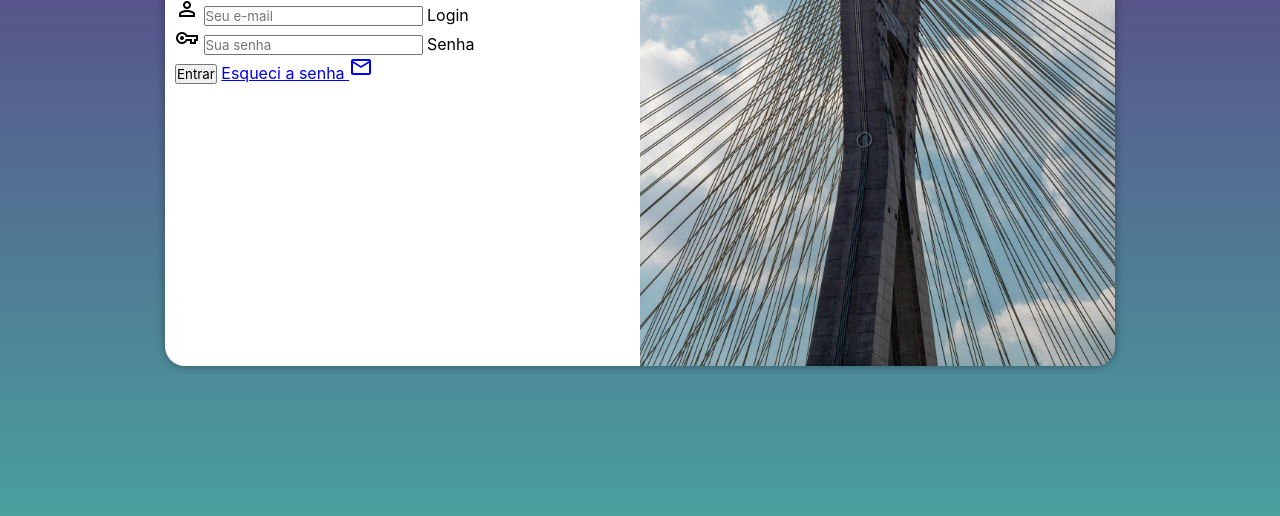
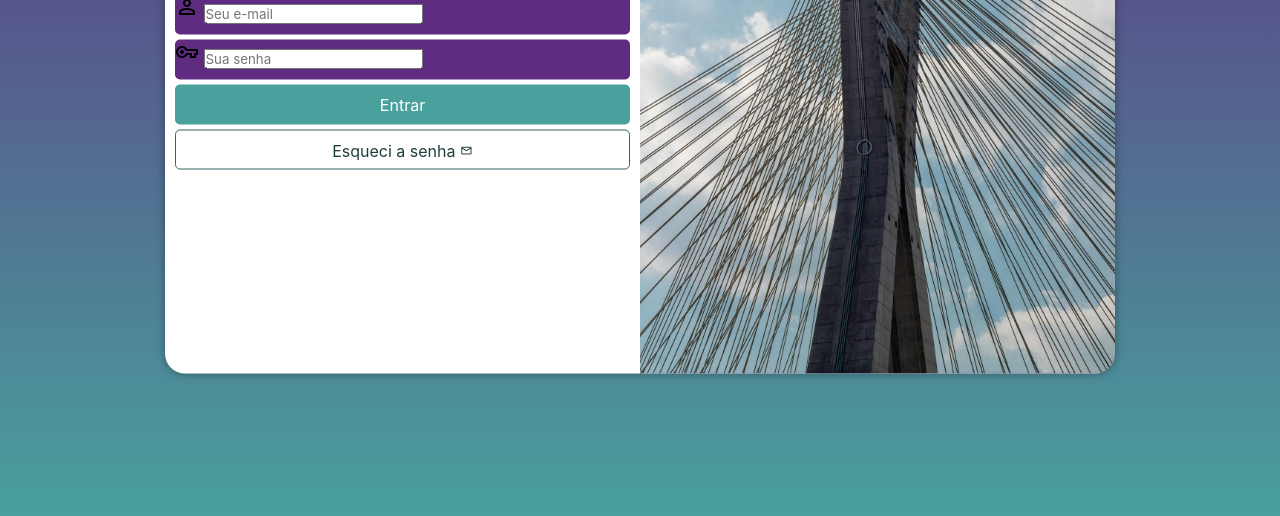
Before and after one commit to FabioHS9/projeto-login, a plain HTML site: page index.html in a window 1280 px wide. Shown: the part 284-800 px from the top of the page. Drawn offline with nearby package versions, Linux system fonts and the light colour scheme.

Commit message:
alteracoes

```diff
--- a/estilos/media-query.css
+++ b/estilos/media-query.css
@@ -43,10 +43,12 @@ Grandes telas: acima de 1200px; */
     float:left;
     width: 50%;
    }
+
+ div#formulario > h1{
+    font-size: 2em;
+ }
+ div#formulario > p{
+    font-size: 1.2em;
+ }
+
 }
-div#formulario > h1{
-    font-size: 2em;
-}
-div#formulario > p{
-    font-size: 1.2em;
-}
--- a/estilos/style.css
+++ b/estilos/style.css
@@ -33,7 +33,7 @@ section#login{
 
     background-color: white;
     width: 250px;
-    height: 500px;
+    height: 515px;
     border-radius: 20px;
     box-shadow: 0px 0px 10px rgba(0, 0, 0, 0.362);
     transition: width .3s,height .3s;
@@ -48,12 +48,58 @@ section#login > div#imagem{
 }
 section#login > div#formulario{
     display: block;
-   padding: 10px;
+    padding: 10px;
 }
 div#formulario > h1{
     text-align: center;
     margin-bottom: 10px;
 }
-div#formulario > p{
+div#formulario > p {
     font-size: 0.8em;
 }
+form > div.campo{
+    background-color: #5f2c82;
+    width: 100%;
+    display: block;
+    height: 40px;
+    border-radius: 5px;
+    margin: 5px 0px;
+}
+div.campo > label{
+    display: none;
+}
+form > input[type=submit]{
+    display: block;
+    font-size: 1em;
+    width: 100%; /* do container, nao da tela toda*/
+    height: 40px;
+    background-color: #49a09d ;
+    color: white;
+    border: none;
+    border-radius: 5px;
+    cursor: pointer;
+ }
+ form > input[type=submit]:hover{
+    background-color:#3b7d7b;
+ }
+ form > a.botao{
+    display: block;
+    text-align: center;
+    font-size: 1em;
+    width: 100%; /* do container, nao da tela toda*/
+    height: 40px;
+    padding-top: 10px;
+    margin-top: 5px;
+    background-color: white ;
+    color: #1e3d3d;
+    border: 1px solid #306564;
+    border-radius: 5px;
+    cursor: pointer;
+    text-decoration: none;
+ }
+ form > a.botao:hover{
+    background-color: #49eae5ce;
+ }
+ form > a.botao > span{
+    font-size: 0.8em;
+ }
--- a/index.html
+++ b/index.html
@@ -16,7 +16,7 @@
             </div>
             <div id="formulario">
                 <h1>Login</h1>
-                <p>Seja bem-vindo novamente. Faça login para acessar a sua conta e poder fazer as configurações no seu ambiente.</p>
+                <p>Seja bem-vindo (a) novamente. Faça login para acessar a sua conta e poder fazer as configurações no seu ambiente.</p>
                 <form action="login.php" method="post" autocomplete="on">
                  <div class="campo">
                     <span class="material-symbols-outlined">person</span>
@@ -29,7 +29,7 @@
                      <label for="isenha">Senha</label>
                  </div>
                  <input type="submit" value="Entrar">
-                 <a href="esqueci.html">
+                 <a href="esqueci.html" class="botao">
                     Esqueci a senha <span class="material-symbols-outlined">mail</span></a>
                 </form>
             </div>
```
